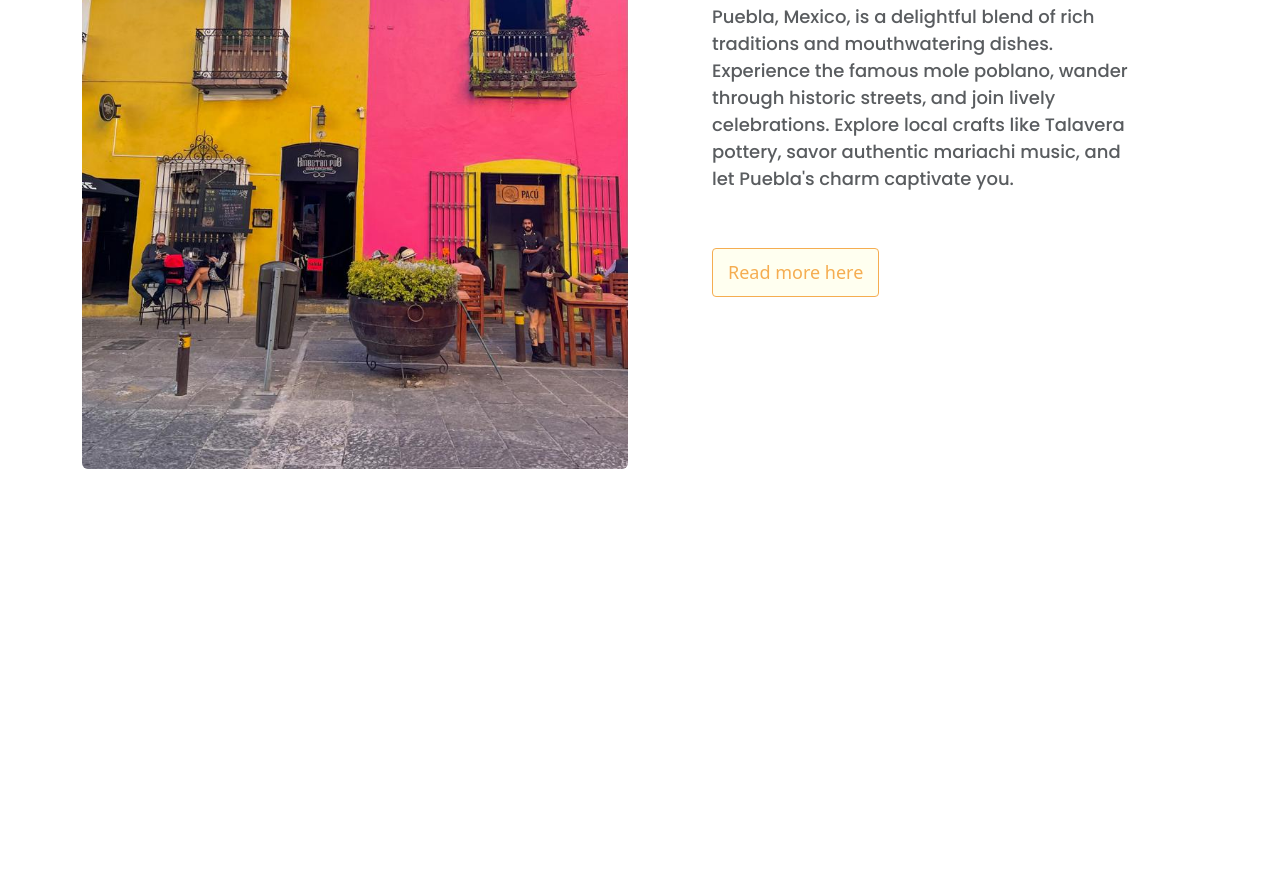
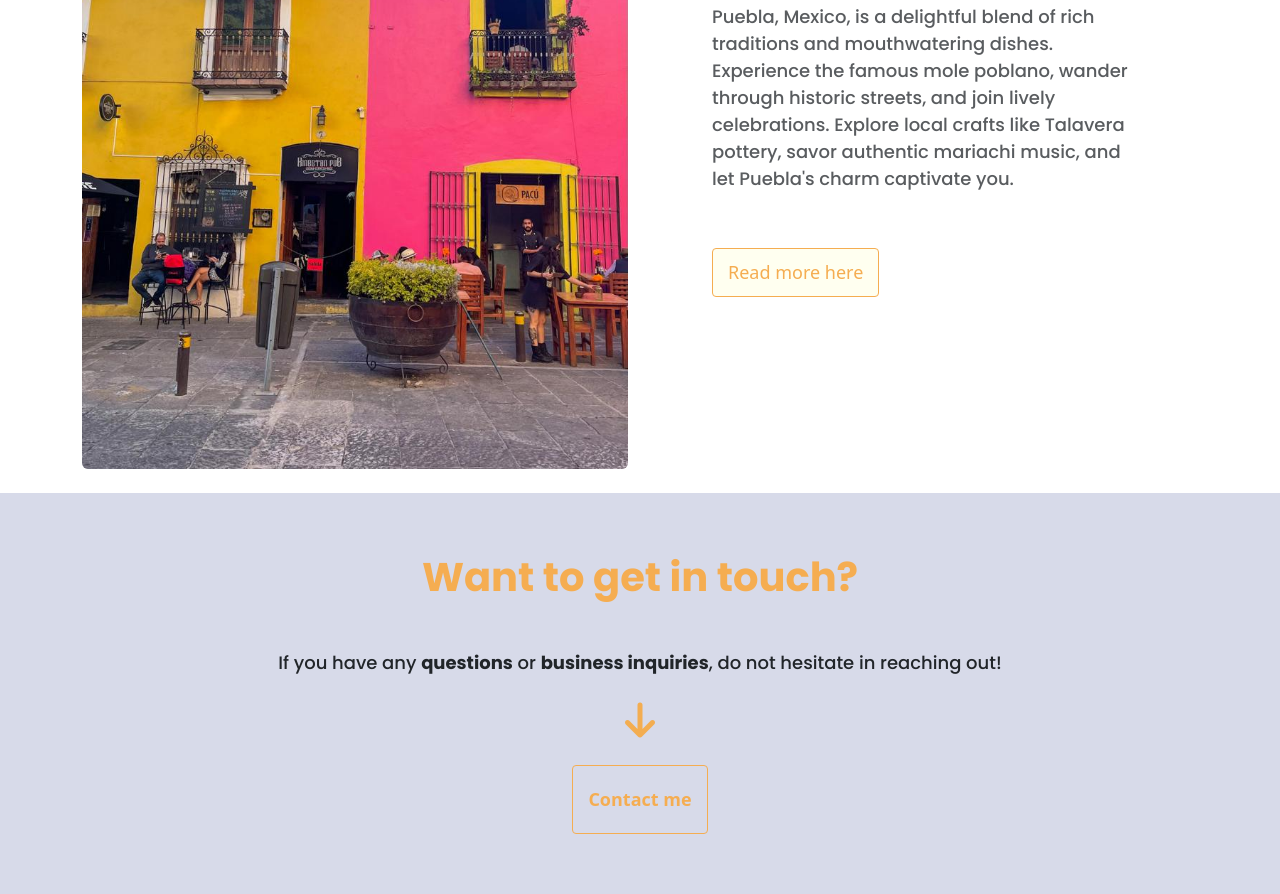
Before and after one commit to orianamachado66/responsive-workshop-project, a plain HTML site: page index.html in a window 1280 px wide. Shown: the part 2650-3544 px from the top of the page. Before the commit the page ends 3143 px from the top, so only its background shows below. Drawn offline with nearby package versions, Linux system fonts and the light colour scheme.

Commit message:
Created and styled the footer section

```diff
--- a/index.html
+++ b/index.html
@@ -123,5 +123,26 @@
         </div>
       </div>
     </div>
+
+    <footer>
+      <h2 class="mb-5 contact-title">Want to get in touch?</h2>
+
+      <p>
+        If you have any <strong>questions</strong> or
+        <strong>business inquiries</strong>, do not hesitate in reaching out!
+      </p>
+      <div class="mb-4 mt-4">
+        <i
+          class="fa-solid fa-arrow-down fa-bounce arrow"
+          style="color: #f3ad51"
+        ></i>
+      </div>
+      <a
+        href="mailto:orianamachado66@gmail.com"
+        class="btn btn-branding-contact"
+      >
+        <strong>Contact me</strong>
+      </a>
+    </footer>
   </body>
 </html>
--- a/styles/application.css
+++ b/styles/application.css
@@ -24,6 +24,18 @@ p {
   line-height: 1.5;
 }
 
+footer {
+  background: var(--primary-background-color);
+
+  text-align: center;
+  padding: 60px 30px;
+}
+.contact-title {
+  font-family: var(--secondary-font);
+  color: var(--accent-color);
+  font-size: 40px;
+  font-weight: bold;
+}
 .hero {
   padding: 160px 20px;
   background: var(--primary-background-color);
@@ -77,6 +89,25 @@ p {
   color: var(--base-color);
 }
 
+.arrow {
+  font-size: 40px;
+}
+
+.btn-branding-contact {
+  color: var(--accent-color);
+  border: solid 0.5px var(--accent-color);
+  border-radius: 4px;
+  font-size: 18px;
+  font-weight: normal;
+  line-height: 27px;
+  padding: 20px 15px;
+}
+
+.btn-branding-contact:hover {
+  background: var(--accent-color);
+  color: var(--base-color);
+}
+
 @media (max-width: 900px) {
   h1 {
     font-size: 45px;
```
